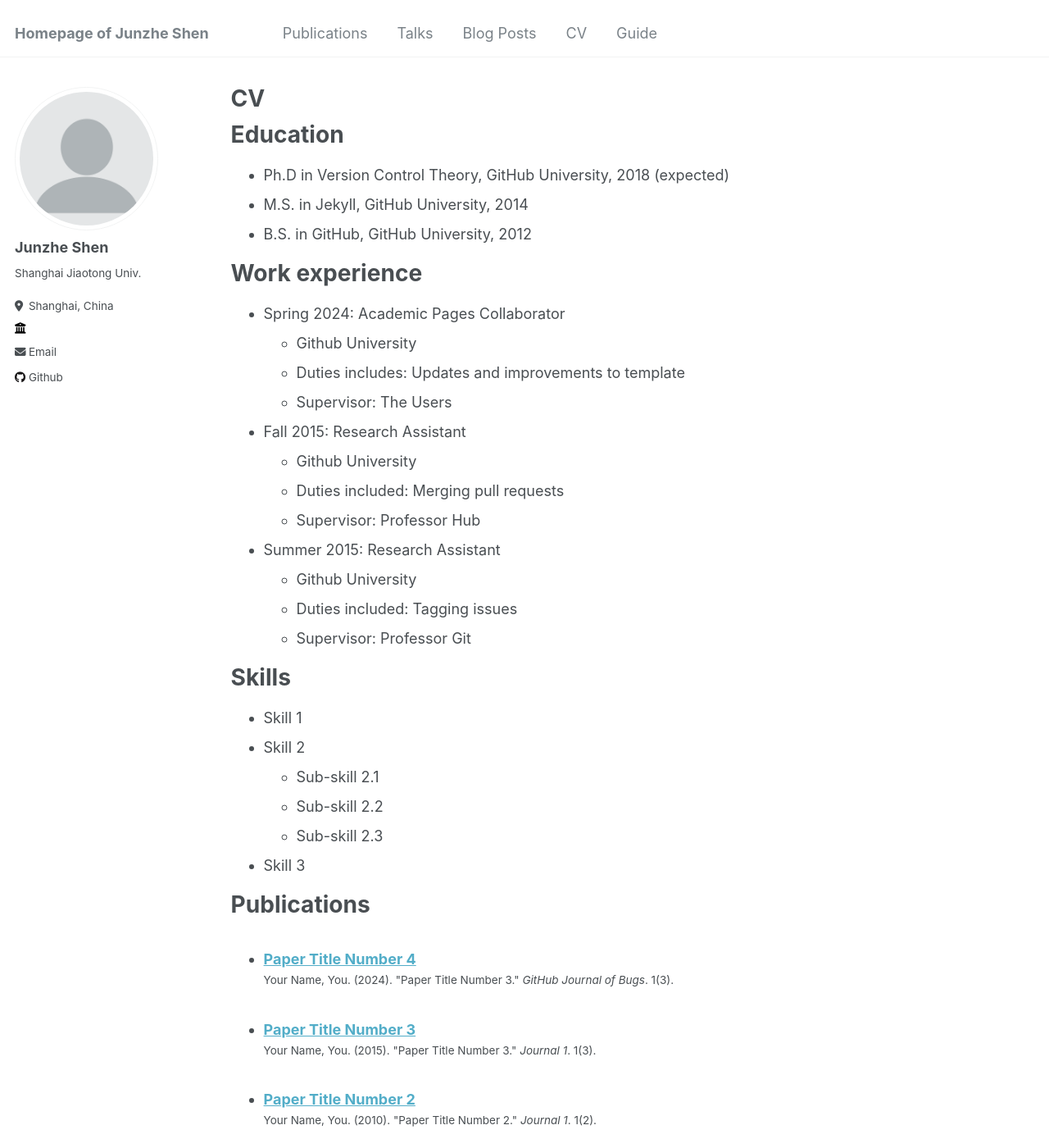
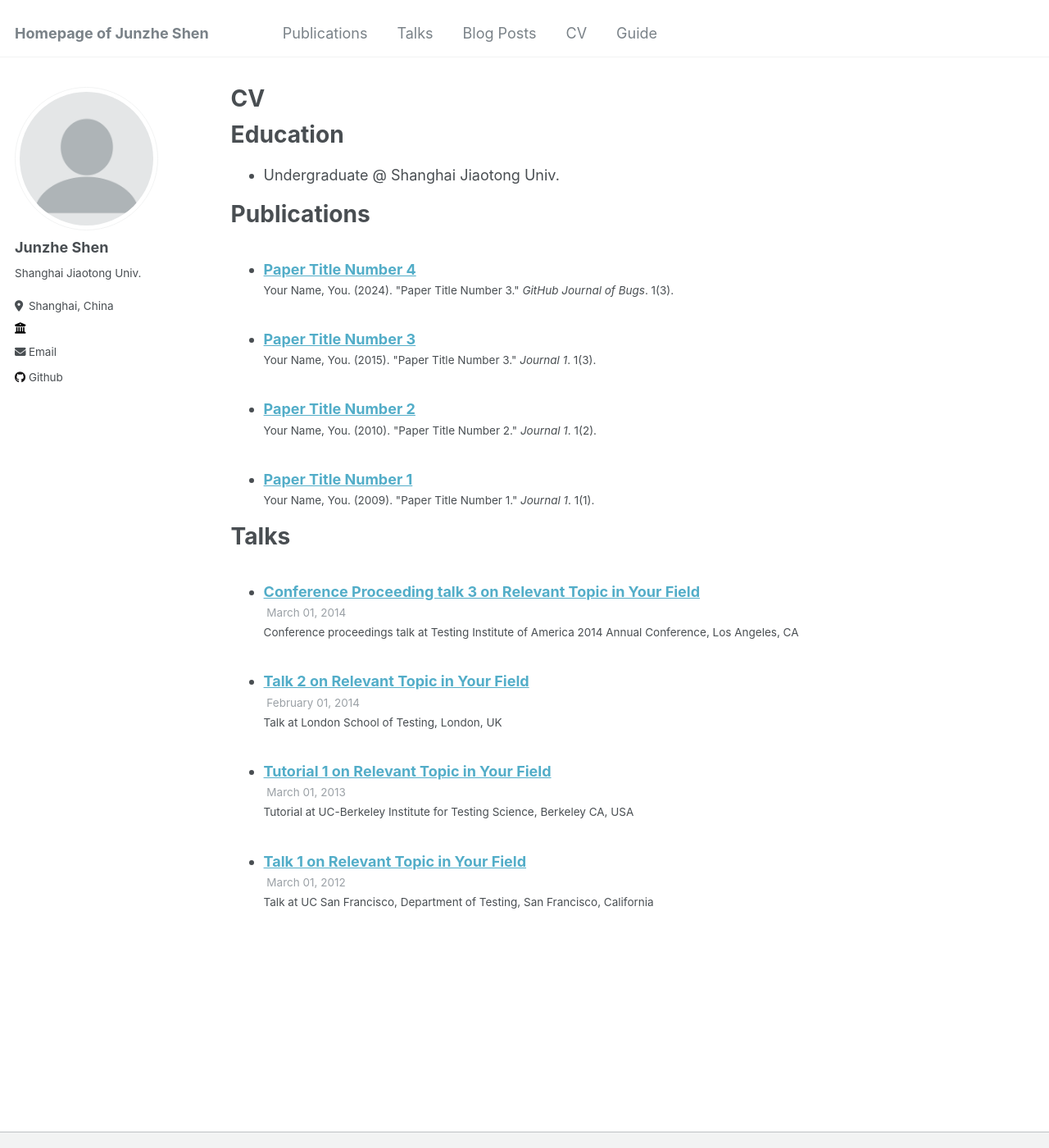
Before and after one commit to JunzheShen/junzheshen.github.io, a Jekyll site: the page built from _pages/cv.md, in a window 1280 px wide and 1400 px high. Shown: the whole window at 82% size. Built offline with Jekyll 4.4.1, drawn with Linux system fonts in a browser that asks for light colours; some of the changed text lies outside the part shown.

Commit message:
Update cv.md

```diff
--- a/_pages/cv.md
+++ b/_pages/cv.md
@@ -11,35 +11,7 @@ redirect_from:
 
 Education
 ======
-* Ph.D in Version Control Theory, GitHub University, 2018 (expected)
-* M.S. in Jekyll, GitHub University, 2014
-* B.S. in GitHub, GitHub University, 2012
-
-Work experience
-======
-* Spring 2024: Academic Pages Collaborator
-  * Github University
-  * Duties includes: Updates and improvements to template
-  * Supervisor: The Users
-
-* Fall 2015: Research Assistant
-  * Github University
-  * Duties included: Merging pull requests
-  * Supervisor: Professor Hub
-
-* Summer 2015: Research Assistant
-  * Github University
-  * Duties included: Tagging issues
-  * Supervisor: Professor Git
-
-Skills
-======
-* Skill 1
-* Skill 2
-  * Sub-skill 2.1
-  * Sub-skill 2.2
-  * Sub-skill 2.3
-* Skill 3
+* Undergraduate @ Shanghai Jiaotong Univ.
 
 Publications
 ======
@@ -52,13 +24,3 @@ Talks
   <ul>{% for post in site.talks reversed %}
     {% include archive-single-talk-cv.html  %}
   {% endfor %}</ul>
-
-Teaching
-======
-  <ul>{% for post in site.teaching reversed %}
-    {% include archive-single-cv.html %}
-  {% endfor %}</ul>
-
-Service and leadership
-======
-* Currently signed in to 43 different slack teams
```
